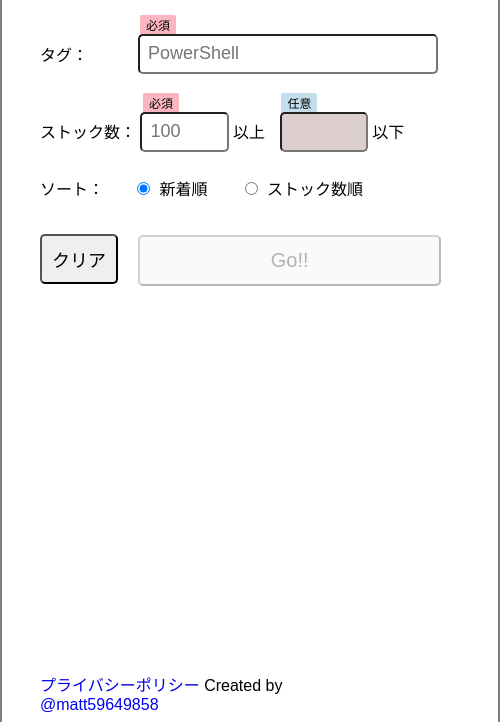
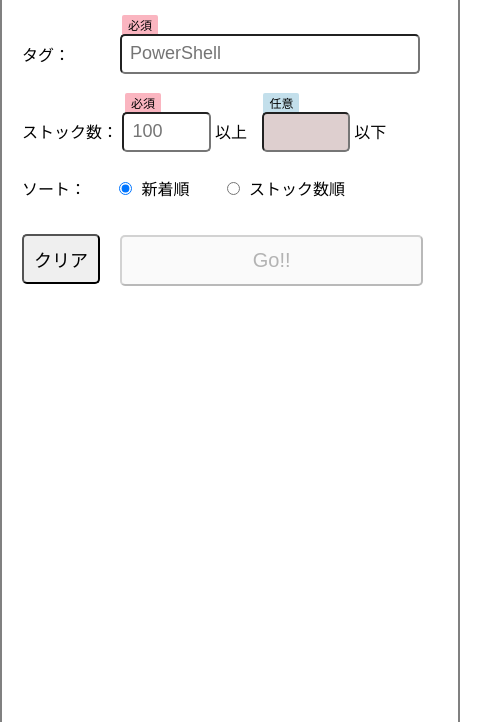
Before and after one commit to matt-note/qiita-tag-kensaku, a plain HTML site: page index.html in a window 390 px wide. Shown: the part 122-844 px from the top of the page, 500 px wide, since content can reach past the window. Drawn offline with Linux system fonts and the light colour scheme.

Commit message:
スタイル微修正

```diff
--- a/style.css
+++ b/style.css
@@ -155,6 +155,7 @@ body {
   bottom: 0;
   right: 400;
   margin-bottom: 8px;
+  z-index: -1;
 }
 
 /* modal */
@@ -236,7 +237,7 @@ body {
 /* 画面が小さい時に適用される */
 @media screen and (max-width: 900px) {
   .container {
-    width: 500px;
+    width: 460px;
   }
 
 }
```
Also changed, not shown: 1 other file.
